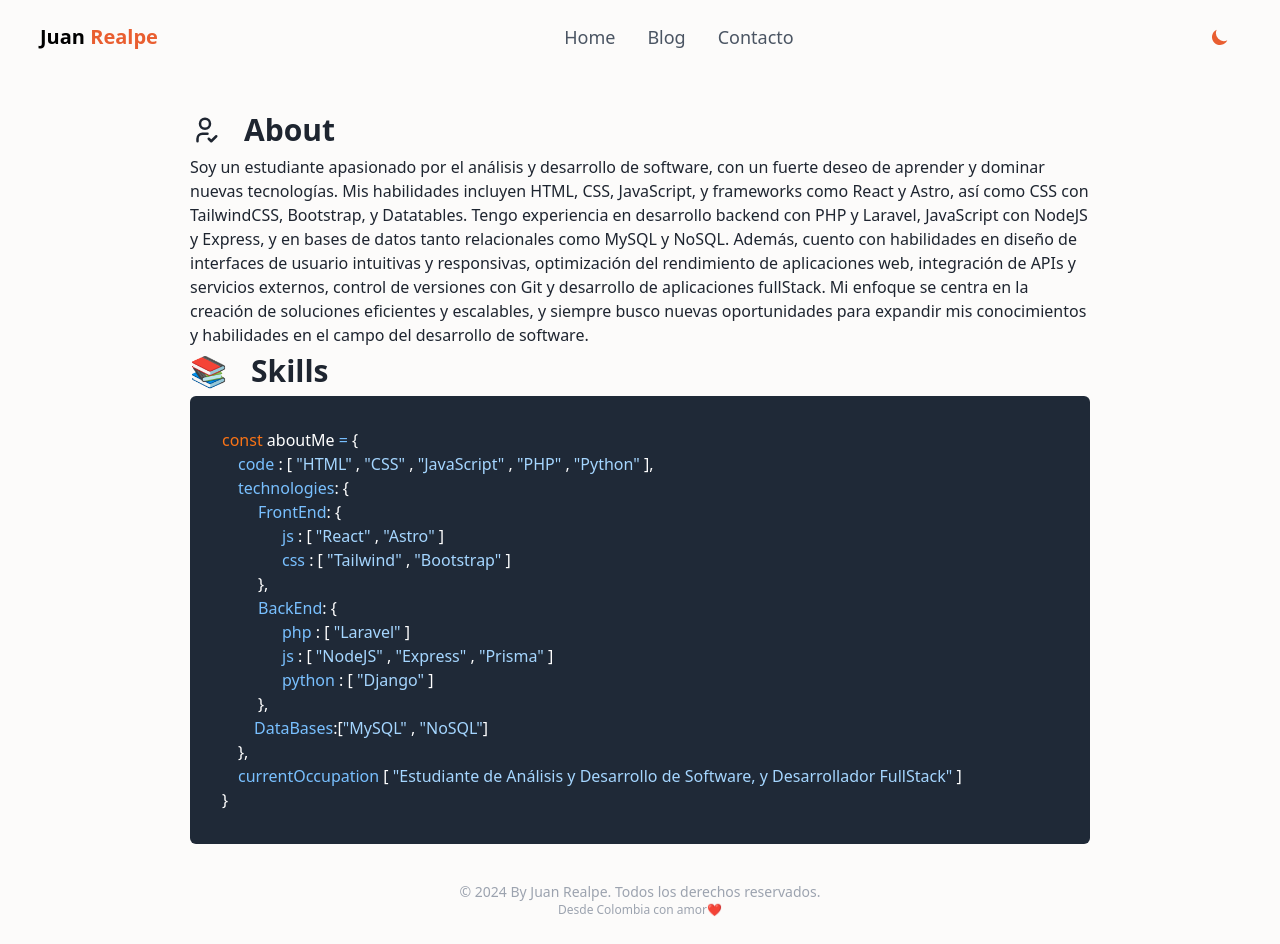
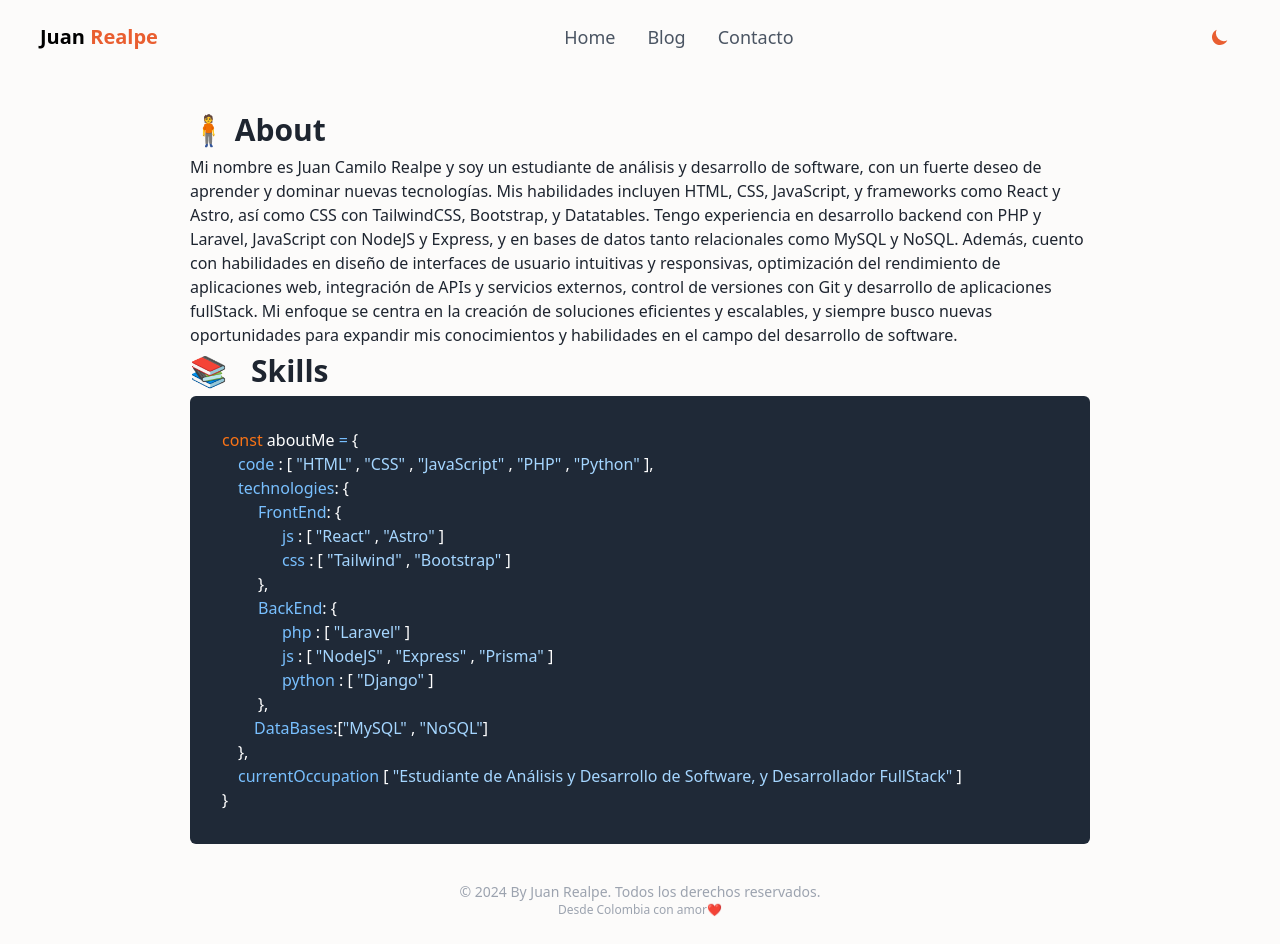
Before and after one commit to juanrealpe972/astro-portfolio, an Astro site: page /blog in a window 1280 px wide. Built offline with nearby package versions, Linux system fonts and the light colour scheme; Astro itself is replaced by a stand-in of ours.

Commit message:
Corrigiendo about

```diff
--- a/src/pages/blog.astro
+++ b/src/pages/blog.astro
@@ -12,10 +12,10 @@ import Books from "@components/icons/Books.astro";
         <h2
           class="items-center leading-relaxed text-bluedev dark:text-whitedev flex gap-x-6 text-3xl font-bold"
         >
-          <User /> About
+          🧍 About
         </h2>
         <p class="text-bluedev dark:text-gray-400">
-          Soy un estudiante apasionado por el análisis y desarrollo de software,
+          Mi nombre es Juan Camilo Realpe y soy un estudiante de análisis y desarrollo de software,
           con un fuerte deseo de aprender y dominar nuevas tecnologías. Mis
           habilidades incluyen HTML, CSS, JavaScript, y frameworks como React y
           Astro, así como CSS con TailwindCSS, Bootstrap, y Datatables. Tengo
```
